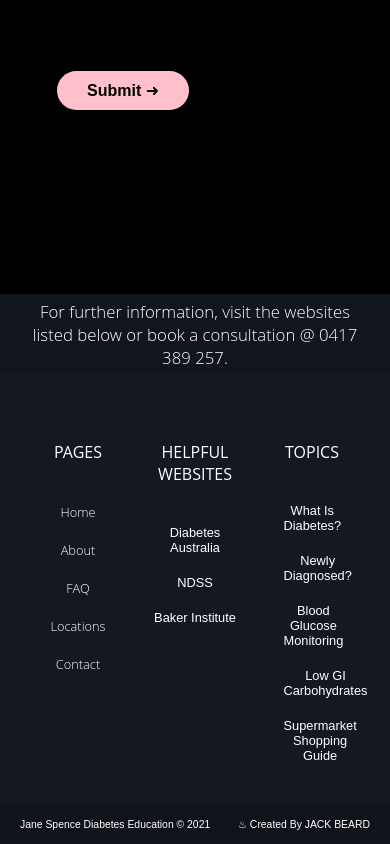
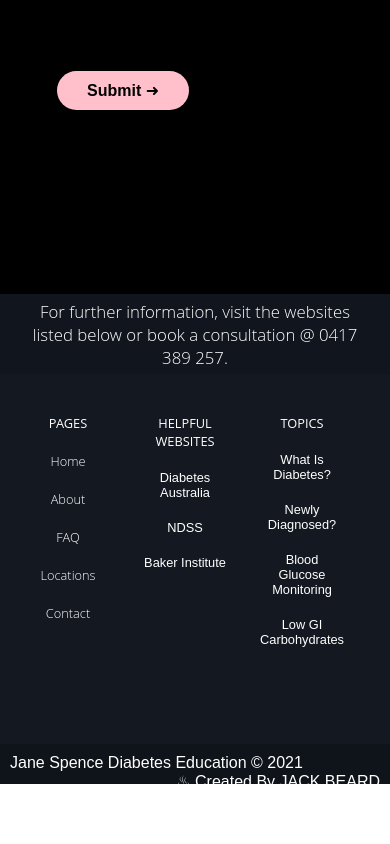
Before and after one commit to jackedwardbeard/01-Jane_Spence, a React (Create React App) app in the folder jane_spence/: page / in a window 390 px wide. Shown: the part 5150-5994 px from the top of the page. After the commit the page ends 5934 px from the top, so only its background shows below. Built offline with nearby package versions, Linux system fonts and the light colour scheme.

Commit message:
Resized main footer content for all mobile views.

```diff
--- a/jane_spence/src/components/Footer/FooterComponents.js
+++ b/jane_spence/src/components/Footer/FooterComponents.js
@@ -5,12 +5,12 @@ import { Link as LinkRouter } from 'react-router-dom'
 
 export const FooterContainer = styled.div`
     background: rgb(19,24,33);
-    height: 550px;
+    height: 490px;
     overflow: hidden;
 `
 
 export const FooterWrapper = styled.div`
-    height: 510px;
+    height: 450px;
     display: grid;
     width: 100%;
     font-family: 'Montserrat', sans-serif;
@@ -18,11 +18,10 @@ export const FooterWrapper = styled.div`
 `
 
 export const Row1 = styled.div`
-    height: 80%;
+    height: 100%;
     justify-content: center;
     display: flex;
     align-items: center;
-
 `
 
 export const Column1 = styled.div`
@@ -31,27 +30,63 @@ export const Column1 = styled.div`
     float: left;
     text-align: center;
     overflow: hidden;
-    margin-top: 80px;
+    display: flex;
+    flex-direction: column;
+    align-items: center;
+    margin-top: 40px;
+    margin-bottom: 40px;
+
+    @media screen and (max-width: 1024px) {
+        margin-left: -40px;
+    }
+
+    @media screen and (max-width: 768px) {
+        margin-left: -35px;
+    }
+
+    @media screen and (max-width: 414px) {
+        margin-left: -20px;
+    }
+
+    @media screen and (max-width: 411px) {
+        margin-left: -20px;
+    }
+
+    @media screen and (max-width: 360px) {
+        margin-left: -20px;
+    }
+
+    @media screen and (max-width: 320px) {
+        margin-left: -15px;
+    }
 `
 
 export const Column2 = styled.div`
     width: 30%;
     height: 400px;
-    padding-left: 8px;
-    padding-right: 8px;
+    padding-left: 15px;
+    padding-right: 15px;
     float: left;
     text-align: center;
     overflow: hidden;
-    margin-top: 80px;
+    display: flex;
+    flex-direction: column;
+    align-items: center;
+    margin-top: 40px;
+    margin-bottom: 40px;
 `
 
 export const Column3 = styled.div`
     width: 30%;
     height: 400px;
     float: left;
-    margin-top: 80px;
+    display: flex;
+    flex-direction: column;
+    align-items: center;
     text-align: center;
     overflow: hidden;
+    margin-top: 40px;
+    margin-bottom: 40px;
 
     @media screen and (max-width: 1024px) and (max-height: 1366px) {
         padding-left: 60px;
@@ -69,8 +104,8 @@ export const Column3 = styled.div`
     }
 
     @media screen and (max-width: 414px) and (max-height: 736px) {
-        padding-left: 10px;
-        padding-right: 10px;
+        padding-left: 15px;
+        padding-right: 15px;
     }
 
     @media screen and (max-width: 411px) and (max-height: 731px) {
@@ -89,8 +124,8 @@ export const Column3 = styled.div`
     }
 
     @media screen and (max-width: 320px) and (max-height: 568px) {
-        padding-left: 5px;
-        padding-right: 5px;
+        padding-left: 10px;
+        padding-right: 10px;
     }
 `
 
@@ -137,109 +172,9 @@ export const PreFooterWrapper = styled.div`
 export const SubFooterContainer = styled.div`
     background: rgba(0,0,0,0.2);
     height: 40px;
+    overflow: hidden;
     display: space-between;
-    align-items: center;
-    justify-content: center;
-    padding-top 12px;
-    padding-left: 20px;
-    padding-right: 20px;
-    overflow: hidden;
 
-    @media screen and (max-width: 600px) {
-        font-size: 0.8rem;
-    }
-
-    @media screen and (max-width: 540px) {
-        padding-top: 13px;
-    }
-
-
-    @media screen and (max-width: 414px) {
-        font-size: 0.65rem;
-        padding-top: 15px;
-
-    }
-
-    @media screen and (max-width: 375px) {
-        font-size: 0.6rem;
-        padding-top: 15px;
-
-    }
-
-    @media screen and (max-width: 360px) {
-        font-size: 0.55rem;
-        padding-top: 15px;
-
-    }
-
-    @media screen and (max-width: 320px) {
-        font-size: 0.5rem;
-        padding-top: 15px;
-
-    }
-
-    @media screen and (max-width: 280px) {
-        font-size: 0.7rem;
-        padding-left: 28px;
-        padding-top: 13px;
-
-    }
-`
-
-export const LeftText = styled.span`
-    color: white;
-    font-weight: 350;
-    font-family: 'Montserrat', sans-serif;
-    text-align: left;
-
-
-`
-
-export const RightText = styled(LinkRouter)`
-    color: white;
-    font-size: 1rem;
-    margin-top: -3px;
-    outline: solid 2px red;
-    font-weight: 350;
-    font-family: 'Montserrat', sans-serif;
-    float: right;
-    background: transparent;
-    border: none;
-    text-decoration: none;
-    cursor: pointer;
-    outline: none;
-
-    @media screen and (max-width: 600px) {
-        font-size: 0.8rem;
-    }
-
-    @media screen and (max-width: 414px) {
-        font-size: 0.65rem;
-        padding-top: 2px;
-
-    }
-
-    @media screen and (max-width: 375px) {
-        font-size: 0.6rem;
-
-    }
-
-    @media screen and (max-width: 360px) {
-        font-size: 0.6rem;
-        padding-top: 3px;
-    }
-
-    @media screen and (max-width: 320px) {
-        font-size: 0.5rem;
-    }
-
-    @media screen and (max-width: 280px) {
-        display: none;
-    }
-
-    &:hover {
-        color: pink;
-    }
 
 `
 
@@ -248,29 +183,39 @@ export const Title = styled.h3`
     font-size: 1.25rem;
     font-weight: 500;
     font-family: 'Open Sans', sans-serif;
-    margin-top: 20px;
-    margin-bottom: 40px;
+    margin-top: 25px;
 
-    @media screen and (max-width: 540px) and (max-height: 720px) {
+    @media screen and (max-width: 1024px) {
+        margin-top: 10px;
+    }
+
+    @media screen and (max-width: 768px) {
+        margin-top: 25px;
+    }
+
+    @media screen and (max-width: 540px) {
         font-size: 0.9rem;
-        margin-top: 30px;
+        margin-top: 0px;
     }
 
     @media screen and (max-width: 414px) {
-        font-size: 1rem;
-        margin-top: 35px;
+        font-size: 0.8rem;
+        margin-top: 0px;
     }
 
     @media screen and (max-width: 360px) {
         font-size: 0.9rem;
+        margin-top: 5px;
     }
 
     @media screen and (max-width: 320px) {
-        font-size: 0.85rem;
+        font-size: 0.7rem;
+
     }
 
     @media screen and (max-width: 280px) {
         font-size: 0.75rem;
+        margin-top: 20px;
     }
 `
 
@@ -282,6 +227,14 @@ export const NavLinkScroll = styled(LinkScroll)`
     margin-top: 20px;
     display: grid;
     cursor: pointer;
+
+    @media screen and (max-width: 768px) {
+        font-size: 0.85rem;
+    }
+
+    @media screen and (max-width: 600px) {
+        font-size: 0.8rem;
+    }
 
     @media screen and (max-width: 540px) and (max-height: 720px) {
         font-size: 0.8rem;
@@ -302,7 +255,6 @@ export const NavLinkScroll = styled(LinkScroll)`
 
     &:hover {
         color: pink;
-        font-size: 1.25rem;
     }
 `
 
@@ -315,6 +267,14 @@ export const NavLink = styled(LinkRouter)`
     display: grid;
     text-decoration: none;
     cursor: pointer;
+
+    @media screen and (max-width: 768px) {
+        font-size: 0.85rem;
+    }
+
+    @media screen and (max-width: 600px) {
+        font-size: 0.8rem;
+    }
 
     @media screen and (max-width: 540px) and (max-height: 720px) {
         font-size: 0.8rem;
@@ -340,6 +300,46 @@ export const NavLink = styled(LinkRouter)`
 
     &:hover {
         color: pink;
-        font-size: 1.25rem;
     }
 `
+
+export const TextContainer = styled.div`
+    display: space-between;
+    align-items: center;
+    height: 40px;
+    text-align: center;
+    margin-left: 10px;
+    margin-right: 10px;
+    padding-top: 10px;
+
+`
+
+export const LeftText = styled.span`
+    color: white;
+    font-weight: 350;
+    font-family: 'Montserrat', sans-serif;
+    font-size: 1rem;
+    padding-right: 20px;
+    float: left;
+
+
+`
+
+export const RightText = styled(LinkRouter)`
+    color: white;
+    font-size: 1rem;
+    font-weight: 350;
+    font-family: 'Montserrat', sans-serif;
+    background: transparent;
+    border: none;
+    text-decoration: none;
+    cursor: pointer;
+    outline: none;
+    padding-left: 20px;
+    float: right;
+
+    &:hover {
+        color: pink;
+    }
+
+`
--- a/jane_spence/src/components/Footer/index.js
+++ b/jane_spence/src/components/Footer/index.js
@@ -12,7 +12,8 @@ import {
     Title,
     NavLink,
     NavLinkScroll,
-    PreFooterWrapper
+    PreFooterWrapper,
+    TextContainer
 } from './FooterComponents'
 import Aos from 'aos'
 import 'aos/dist/aos.css'
@@ -61,6 +62,7 @@ const Footer = () => {
                 </Row1>
             </FooterWrapper>
             <SubFooterContainer>
+                <TextContainer>
                     <LeftText>
                         Jane Spence Diabetes Education © 2021
                     </LeftText>
@@ -68,7 +70,7 @@ const Footer = () => {
                     <RightText to="//linkedin.com/in/jackedwardbeard/" target="_blank">
                         ♨ Created By JACK BEARD
                     </RightText>
-
+                </TextContainer>
             </SubFooterContainer>
         </FooterContainer>
     )
```
Lines whose indentation alone changed are shown as unchanged.
